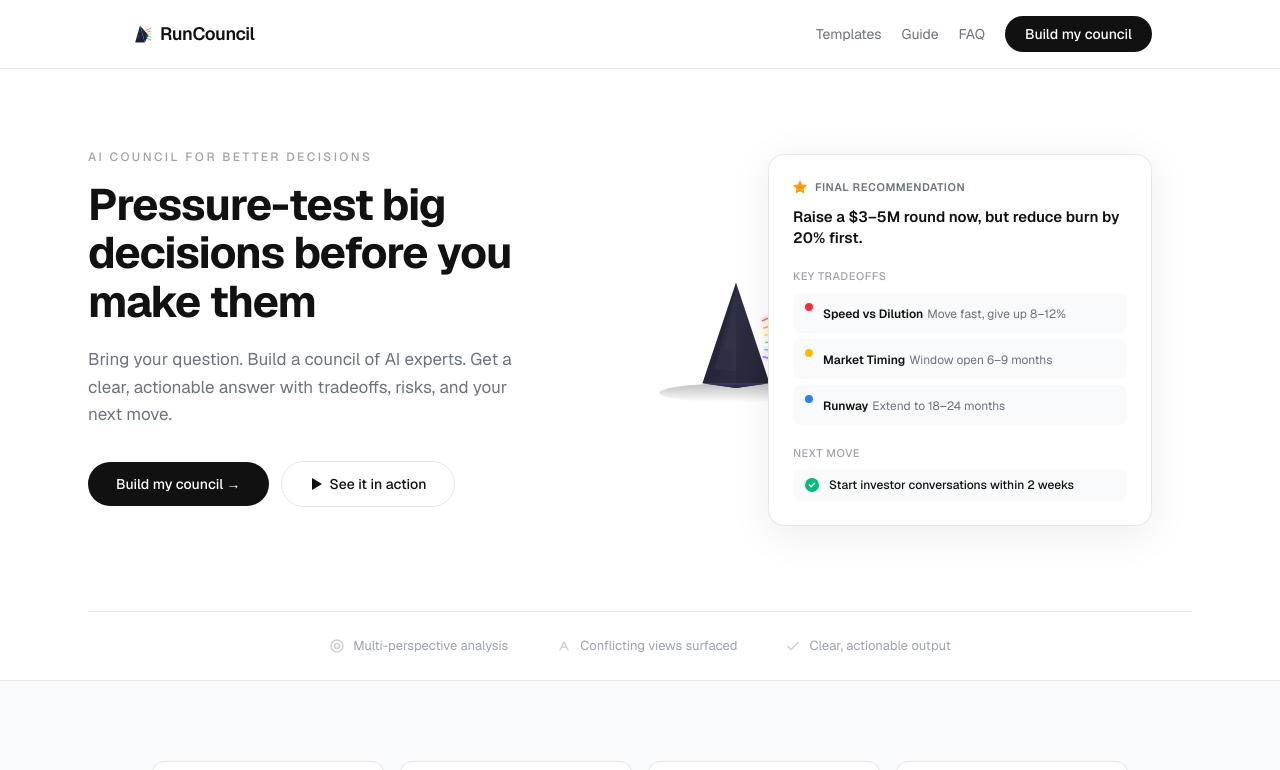
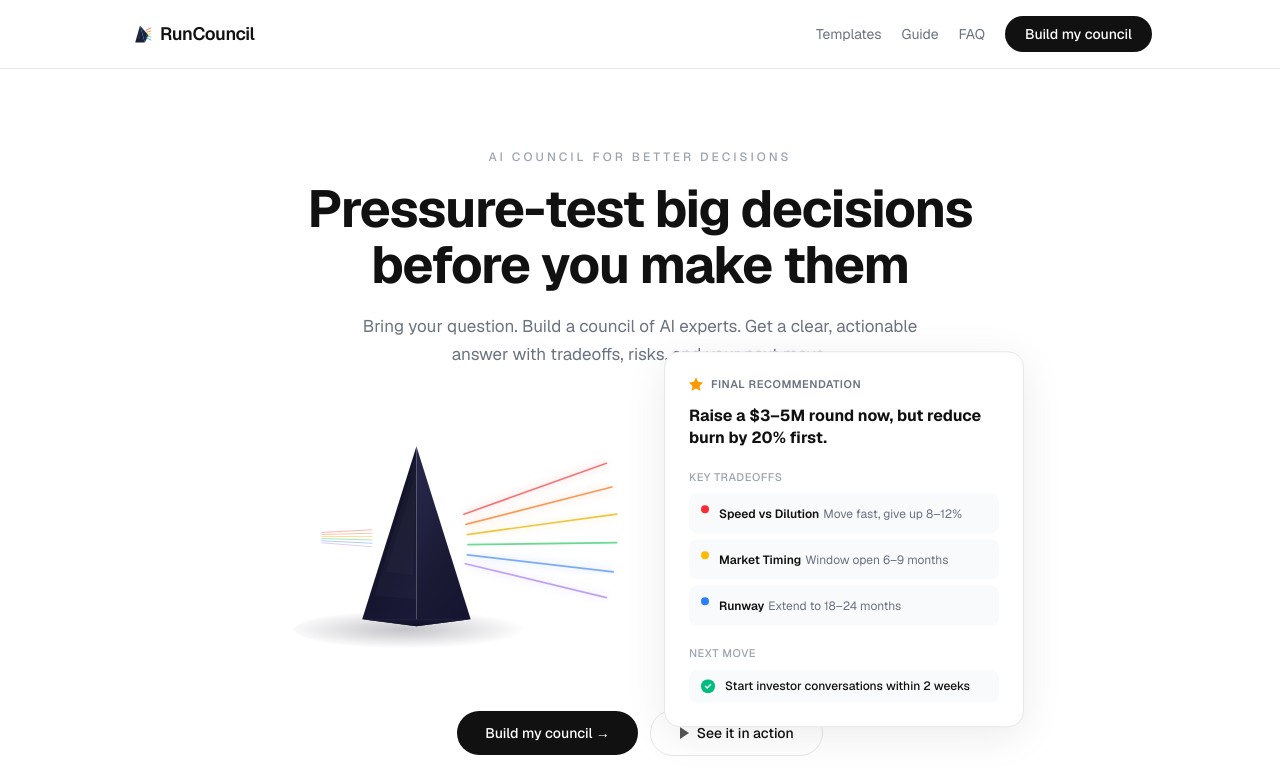
Before and after one commit to AgentPerrow/runcouncil, a Next.js app: page / in a window 1280 px wide. Shown: the top 770 px of the page. Built offline with nearby package versions, Linux system fonts and the light colour scheme.

Commit message:
feat: hero v3 — centered layout, improved SVG prism with glow effects, matching reference

```diff
--- a/src/app/page.tsx
+++ b/src/app/page.tsx
@@ -287,66 +287,50 @@ export default function Home() {
         {/* Step 1: Select */}
         {step === "select" && (
           <>
-          {/* Hero — Split layout: text left, prism + card right */}
-          <div className="mx-auto max-w-6xl px-4 sm:px-6">
-            <div className="py-12 sm:py-20 grid sm:grid-cols-2 gap-8 sm:gap-16 items-center">
-              {/* Left: Text */}
-              <div>
-                <p className="mb-4 text-xs font-medium uppercase tracking-[0.2em] text-[var(--rc-text-muted)]">
+          {/* Hero — Centered text, prism + card visual, CTAs below */}
+          <div className="mx-auto max-w-5xl px-4 sm:px-6">
+            {/* Centered text */}
+            <div className="pt-12 sm:pt-20 pb-6 sm:pb-10 text-center">
+              <p className="mb-4 text-xs font-medium uppercase tracking-[0.25em] text-[var(--rc-text-muted)]">
                 AI council for better decisions
               </p>
-                <h1 className="mb-5 text-3xl font-bold tracking-tight text-[var(--rc-text-primary)] sm:text-[44px] sm:leading-[1.1]">
+              <h1 className="mb-5 mx-auto max-w-3xl text-3xl font-bold tracking-tight text-[var(--rc-text-primary)] sm:text-[52px] sm:leading-[1.08]">
                 Pressure-test big decisions before you make them
               </h1>
-                <p className="mb-8 max-w-md text-base leading-relaxed text-[var(--rc-text-secondary)] sm:text-[17px]">
+              <p className="mx-auto max-w-xl text-base leading-relaxed text-[var(--rc-text-secondary)] sm:text-[17px]">
                 Bring your question. Build a council of AI experts. Get a clear, actionable answer with tradeoffs, risks, and your next move.
               </p>
-                <div className="flex flex-wrap items-center gap-3 mb-6">
-                  <button
-                    onClick={() => { setShowAllCouncils(false); document.getElementById("councils")?.scrollIntoView({ behavior: "smooth" }); }}
-                    className="rounded-full bg-[#111111] dark:bg-white px-7 py-3 text-sm font-medium text-white dark:text-[#111111] hover:opacity-90"
-                  >
-                    Build my council →
-                  </button>
-                  <a
-                    href="/guide"
-                    className="flex items-center gap-2 rounded-full border border-[var(--rc-border)] px-7 py-3 text-sm font-medium text-[var(--rc-text-primary)] hover:border-[var(--rc-text-muted)]"
-                  >
-                    <svg width="12" height="12" viewBox="0 0 12 12" fill="currentColor"><polygon points="2,0 12,6 2,12" /></svg>
-                    See it in action
-                  </a>
-                </div>
             </div>
 
-              {/* Right: Prism illustration + floating card */}
-              <div className="relative">
-                {/* Prism */}
-                <div className="hidden sm:block absolute -left-8 top-1/2 -translate-y-1/2 w-48 z-0 opacity-90">
+            {/* Prism + Card visual — overlapping layout */}
+            <div className="relative mx-auto max-w-3xl mb-6 sm:mb-10">
+              {/* Prism illustration — center-left */}
+              <div className="hidden sm:block w-[380px] relative z-0 mx-auto sm:mx-0 sm:-ml-4">
                 <HeroPrism />
               </div>
 
-                {/* Final Recommendation Card — floating */}
-                <div className="relative z-10 sm:ml-24 w-full max-w-sm rounded-2xl border border-[var(--rc-border)] bg-[var(--rc-card)] p-6 shadow-[0_8px_40px_rgba(0,0,0,0.08)] dark:shadow-[0_8px_40px_rgba(0,0,0,0.4)]">
+              {/* Final Recommendation Card — floating right, overlapping prism */}
+              <div className="relative sm:absolute sm:right-0 sm:top-1/2 sm:-translate-y-1/2 z-10 w-full max-w-[360px] mx-auto sm:mx-0 rounded-2xl border border-[var(--rc-border)] bg-[var(--rc-card)] p-5 sm:p-6 shadow-[0_8px_40px_rgba(0,0,0,0.08)] dark:shadow-[0_8px_40px_rgba(0,0,0,0.4)]">
                 <div className="mb-3 flex items-center gap-2">
                   <svg width="14" height="14" viewBox="0 0 16 16" fill="none" className="text-amber-500"><path d="M8 0l2.35 5.15L16 6l-4 3.9.95 5.6L8 12.85 3.05 15.5 4 9.9 0 6l5.65-.85L8 0z" fill="currentColor"/></svg>
                   <span className="text-[11px] font-semibold uppercase tracking-wider text-[var(--rc-text-secondary)]">Final Recommendation</span>
                 </div>
-                  <p className="mb-5 text-[15px] font-semibold leading-snug text-[var(--rc-text-primary)]">
+                <p className="mb-5 text-[16px] font-bold leading-snug text-[var(--rc-text-primary)]">
                   Raise a $3–5M round now, but reduce burn by 20% first.
                 </p>
 
                 <p className="mb-2 text-[11px] font-medium uppercase tracking-wider text-[var(--rc-text-muted)]">Key Tradeoffs</p>
                 <div className="space-y-1.5 mb-5">
                   <div className="flex items-start gap-2.5 rounded-lg bg-[var(--rc-surface)] px-3 py-2">
-                      <span className="mt-0.5 h-2 w-2 shrink-0 rounded-full bg-red-500" />
+                    <span className="mt-1 h-2 w-2 shrink-0 rounded-full bg-red-500" />
                     <div><span className="text-xs font-semibold text-[var(--rc-text-primary)]">Speed vs Dilution</span> <span className="text-xs text-[var(--rc-text-secondary)]">Move fast, give up 8–12%</span></div>
                   </div>
                   <div className="flex items-start gap-2.5 rounded-lg bg-[var(--rc-surface)] px-3 py-2">
-                      <span className="mt-0.5 h-2 w-2 shrink-0 rounded-full bg-amber-400" />
+                    <span className="mt-1 h-2 w-2 shrink-0 rounded-full bg-amber-400" />
                     <div><span className="text-xs font-semibold text-[var(--rc-text-primary)]">Market Timing</span> <span className="text-xs text-[var(--rc-text-secondary)]">Window open 6–9 months</span></div>
                   </div>
                   <div className="flex items-start gap-2.5 rounded-lg bg-[var(--rc-surface)] px-3 py-2">
-                      <span className="mt-0.5 h-2 w-2 shrink-0 rounded-full bg-blue-500" />
+                    <span className="mt-1 h-2 w-2 shrink-0 rounded-full bg-blue-500" />
                     <div><span className="text-xs font-semibold text-[var(--rc-text-primary)]">Runway</span> <span className="text-xs text-[var(--rc-text-secondary)]">Extend to 18–24 months</span></div>
                   </div>
                 </div>
@@ -358,6 +342,22 @@ export default function Home() {
                 </div>
               </div>
             </div>
+
+            {/* CTAs — centered */}
+            <div className="flex flex-wrap items-center justify-center gap-3 mb-8">
+              <button
+                onClick={() => { setShowAllCouncils(false); document.getElementById("councils")?.scrollIntoView({ behavior: "smooth" }); }}
+                className="rounded-full bg-[#111111] dark:bg-white px-7 py-3 text-sm font-medium text-white dark:text-[#111111] hover:opacity-90"
+              >
+                Build my council →
+              </button>
+              <a
+                href="/guide"
+                className="flex items-center gap-2 rounded-full border border-[var(--rc-border)] px-7 py-3 text-sm font-medium text-[var(--rc-text-primary)] hover:border-[var(--rc-text-muted)]"
+              >
+                <svg width="10" height="12" viewBox="0 0 10 12" fill="currentColor" opacity="0.7"><polygon points="1,0 10,6 1,12" /></svg>
+                See it in action
+              </a>
             </div>
 
             {/* Value Props Bar */}
--- a/src/components/HeroPrism.tsx
+++ b/src/components/HeroPrism.tsx
@@ -1,123 +1,140 @@
-// HeroPrism — Large decorative prism illustration for the hero section
-// Photorealistic-style dark glass prism with rainbow light refraction
+// HeroPrism — High-quality 3D-style prism with rainbow refraction
+// CSS gradient approach with SVG for the beams
 
 export default function HeroPrism({ className = "" }: { className?: string }) {
   return (
-    <div className={`relative ${className}`}>
+    <div className={`relative select-none ${className}`}>
+      <div className="relative w-full max-w-[560px] mx-auto" style={{ aspectRatio: "16/11" }}>
         <svg
-        viewBox="0 0 400 360"
+          viewBox="0 0 560 385"
           fill="none"
           xmlns="http://www.w3.org/2000/svg"
-        className="w-full h-auto"
+          className="w-full h-full"
         >
           <defs>
-          {/* Prism face gradients */}
-          <linearGradient id="hero-face-left" x1="0" y1="0" x2="1" y2="1">
-            <stop offset="0%" stopColor="#1c1c3a" />
-            <stop offset="50%" stopColor="#0e0e24" />
-            <stop offset="100%" stopColor="#18182f" />
+            {/* Prism face gradients - dark glass look */}
+            <linearGradient id="hp-left" x1="0.3" y1="0" x2="0.8" y2="1">
+              <stop offset="0%" stopColor="#1e1e3f" />
+              <stop offset="40%" stopColor="#12122a" />
+              <stop offset="100%" stopColor="#1a1a38" />
             </linearGradient>
-          <linearGradient id="hero-face-right" x1="0" y1="0" x2="1" y2="0.8">
-            <stop offset="0%" stopColor="#1a1a35" />
-            <stop offset="100%" stopColor="#0d0d20" />
+            <linearGradient id="hp-right" x1="0.5" y1="0" x2="1" y2="1">
+              <stop offset="0%" stopColor="#252548" />
+              <stop offset="50%" stopColor="#1a1a35" />
+              <stop offset="100%" stopColor="#141430" />
             </linearGradient>
-          <linearGradient id="hero-face-front" x1="0.5" y1="0" x2="0.5" y2="1">
-            <stop offset="0%" stopColor="#252550" />
-            <stop offset="100%" stopColor="#0f0f25" />
+            <linearGradient id="hp-bottom" x1="0.5" y1="0" x2="0.5" y2="1">
+              <stop offset="0%" stopColor="#1a1a38" />
+              <stop offset="100%" stopColor="#0e0e22" />
             </linearGradient>
 
-          {/* Incoming light beam */}
-          <linearGradient id="hero-beam-in" x1="0" y1="0.3" x2="1" y2="0.5">
-            <stop offset="0%" stopColor="white" stopOpacity="0.9" />
-            <stop offset="100%" stopColor="white" stopOpacity="0.3" />
+            {/* White input beam gradient */}
+            <linearGradient id="hp-beam-in" x1="0" y1="0.5" x2="1" y2="0.5">
+              <stop offset="0%" stopColor="white" stopOpacity="0" />
+              <stop offset="30%" stopColor="white" stopOpacity="0.15" />
+              <stop offset="100%" stopColor="white" stopOpacity="0.5" />
             </linearGradient>
 
-          {/* Rainbow spectrum for output beams */}
-          <linearGradient id="hero-spectrum" x1="0" y1="0" x2="0" y2="1">
-            <stop offset="0%" stopColor="#ff3333" />
-            <stop offset="16%" stopColor="#ff8800" />
-            <stop offset="33%" stopColor="#ffcc00" />
-            <stop offset="50%" stopColor="#33cc33" />
-            <stop offset="66%" stopColor="#3399ff" />
-            <stop offset="83%" stopColor="#6633ff" />
-            <stop offset="100%" stopColor="#9933ff" />
+            {/* Glow filters */}
+            <filter id="hp-glow-sm">
+              <feGaussianBlur stdDeviation="3" />
+            </filter>
+            <filter id="hp-glow-md">
+              <feGaussianBlur stdDeviation="6" />
+            </filter>
+            <filter id="hp-glow-lg">
+              <feGaussianBlur stdDeviation="10" />
+            </filter>
+
+            {/* Beam glow colors */}
+            <linearGradient id="hp-beam-rainbow" x1="0" y1="0" x2="0" y2="1">
+              <stop offset="0%" stopColor="#ef4444" />
+              <stop offset="20%" stopColor="#f97316" />
+              <stop offset="40%" stopColor="#eab308" />
+              <stop offset="60%" stopColor="#22c55e" />
+              <stop offset="80%" stopColor="#3b82f6" />
+              <stop offset="100%" stopColor="#8b5cf6" />
             </linearGradient>
 
-          {/* Glow filter */}
-          <filter id="glow" x="-50%" y="-50%" width="200%" height="200%">
-            <feGaussianBlur stdDeviation="8" result="blur" />
-            <feComposite in="SourceGraphic" in2="blur" operator="over" />
-          </filter>
-          <filter id="soft-glow" x="-50%" y="-50%" width="200%" height="200%">
-            <feGaussianBlur stdDeviation="4" result="blur" />
-            <feComposite in="SourceGraphic" in2="blur" operator="over" />
-          </filter>
-
-          {/* Surface reflection gradient */}
-          <linearGradient id="surface-fade" x1="0.5" y1="0" x2="0.5" y2="1">
-            <stop offset="0%" stopColor="#111122" stopOpacity="0.3" />
-            <stop offset="100%" stopColor="#111122" stopOpacity="0" />
-          </linearGradient>
+            {/* Surface reflection */}
+            <radialGradient id="hp-shadow" cx="0.45" cy="0.5" r="0.5">
+              <stop offset="0%" stopColor="#111128" stopOpacity="0.25" />
+              <stop offset="100%" stopColor="#111128" stopOpacity="0" />
+            </radialGradient>
           </defs>
 
-        {/* Subtle surface/ground plane */}
-        <ellipse cx="200" cy="290" rx="160" ry="20" fill="url(#surface-fade)" />
+          {/* Ground shadow / reflection */}
+          <ellipse cx="260" cy="325" rx="180" ry="28" fill="url(#hp-shadow)" />
 
-        {/* Incoming white light beam */}
+          {/* === INCOMING WHITE BEAM === */}
           <polygon
-          points="0,140 0,160 145,175 145,165"
-          fill="url(#hero-beam-in)"
-          opacity="0.6"
+            points="0,175 0,195 195,195 195,185"
+            fill="url(#hp-beam-in)"
           />
+          {/* Beam glow */}
+          <line x1="0" y1="190" x2="195" y2="190" stroke="white" strokeWidth="8" opacity="0.06" filter="url(#hp-glow-lg)" />
 
-        {/* Glow where beam hits prism */}
-        <circle cx="148" cy="170" r="12" fill="white" opacity="0.15" filter="url(#glow)" />
+          {/* Incoming rainbow hint - subtle color separation near prism */}
+          <line x1="120" y1="182" x2="195" y2="178" stroke="#ef4444" strokeWidth="1.5" opacity="0.4" />
+          <line x1="120" y1="185" x2="195" y2="183" stroke="#f97316" strokeWidth="1.5" opacity="0.4" />
+          <line x1="120" y1="188" x2="195" y2="188" stroke="#eab308" strokeWidth="1.5" opacity="0.4" />
+          <line x1="120" y1="191" x2="195" y2="193" stroke="#22c55e" strokeWidth="1.5" opacity="0.4" />
+          <line x1="120" y1="194" x2="195" y2="198" stroke="#3b82f6" strokeWidth="1.5" opacity="0.4" />
+          <line x1="120" y1="197" x2="195" y2="203" stroke="#8b5cf6" strokeWidth="1.5" opacity="0.3" />
 
-        {/* PRISM — 3D triangular prism */}
-        {/* Left face */}
-        <polygon points="200,60 130,270 200,280" fill="url(#hero-face-left)" />
-        {/* Right face */}
-        <polygon points="200,60 270,270 200,280" fill="url(#hero-face-right)" />
-        {/* Front/bottom connecting face */}
-        <polygon points="130,270 270,270 200,280" fill="url(#hero-face-front)" />
+          {/* === PRISM — 3D triangular === */}
+          {/* Left face (darker) */}
+          <polygon points="260,55 180,310 260,320" fill="url(#hp-left)" />
+          {/* Right face (slightly lighter) */}
+          <polygon points="260,55 340,310 260,320" fill="url(#hp-right)" />
+          {/* Bottom face (depth) */}
+          <polygon points="180,310 340,310 260,320" fill="url(#hp-bottom)" />
 
           {/* Edge highlights */}
-        <line x1="200" y1="60" x2="130" y2="270" stroke="rgba(255,255,255,0.08)" strokeWidth="1" />
-        <line x1="200" y1="60" x2="270" y2="270" stroke="rgba(255,255,255,0.12)" strokeWidth="1" />
-        <line x1="130" y1="270" x2="270" y2="270" stroke="rgba(255,255,255,0.05)" strokeWidth="1" />
+          <line x1="260" y1="55" x2="180" y2="310" stroke="rgba(255,255,255,0.07)" strokeWidth="1" />
+          <line x1="260" y1="55" x2="340" y2="310" stroke="rgba(255,255,255,0.12)" strokeWidth="1" />
+          <line x1="180" y1="310" x2="340" y2="310" stroke="rgba(255,255,255,0.04)" strokeWidth="1" />
+          <line x1="180" y1="310" x2="260" y2="320" stroke="rgba(255,255,255,0.03)" strokeWidth="1" />
+          <line x1="340" y1="310" x2="260" y2="320" stroke="rgba(255,255,255,0.05)" strokeWidth="1" />
 
-        {/* Internal reflection / highlight */}
-        <polygon points="200,70 155,240 200,245" fill="rgba(255,255,255,0.03)" />
-        <polygon points="200,80 175,200 200,205" fill="rgba(255,255,255,0.02)" />
+          {/* Internal reflections */}
+          <polygon points="260,68 198,275 260,280" fill="rgba(255,255,255,0.025)" />
+          <polygon points="260,90 215,240 255,245" fill="rgba(255,255,255,0.015)" />
 
-        {/* Refracted rainbow beams exiting right side */}
+          {/* Glow at entry point */}
+          <circle cx="195" cy="190" r="15" fill="white" opacity="0.08" filter="url(#hp-glow-md)" />
+
+          {/* === REFRACTED BEAMS EXITING RIGHT === */}
+          {/* Each beam: glow layer + sharp line */}
+
           {/* Red */}
-        <line x1="255" y1="140" x2="380" y2="80" stroke="#ff3333" strokeWidth="3" strokeLinecap="round" opacity="0.7" filter="url(#soft-glow)" />
-        <line x1="255" y1="140" x2="380" y2="80" stroke="#ff3333" strokeWidth="1.5" strokeLinecap="round" opacity="0.9" />
+          <line x1="330" y1="155" x2="540" y2="80" stroke="#ef4444" strokeWidth="6" opacity="0.15" filter="url(#hp-glow-md)" />
+          <line x1="330" y1="155" x2="540" y2="80" stroke="#ef4444" strokeWidth="2.5" opacity="0.7" strokeLinecap="round" />
 
           {/* Orange */}
-        <line x1="258" y1="155" x2="390" y2="110" stroke="#ff8800" strokeWidth="3" strokeLinecap="round" opacity="0.7" filter="url(#soft-glow)" />
-        <line x1="258" y1="155" x2="390" y2="110" stroke="#ff8800" strokeWidth="1.5" strokeLinecap="round" opacity="0.9" />
+          <line x1="333" y1="170" x2="548" y2="115" stroke="#f97316" strokeWidth="6" opacity="0.15" filter="url(#hp-glow-md)" />
+          <line x1="333" y1="170" x2="548" y2="115" stroke="#f97316" strokeWidth="2.5" opacity="0.7" strokeLinecap="round" />
 
           {/* Yellow */}
-        <line x1="260" y1="170" x2="400" y2="145" stroke="#ffcc00" strokeWidth="3" strokeLinecap="round" opacity="0.7" filter="url(#soft-glow)" />
-        <line x1="260" y1="170" x2="400" y2="145" stroke="#ffcc00" strokeWidth="1.5" strokeLinecap="round" opacity="0.9" />
+          <line x1="335" y1="185" x2="555" y2="155" stroke="#eab308" strokeWidth="6" opacity="0.15" filter="url(#hp-glow-md)" />
+          <line x1="335" y1="185" x2="555" y2="155" stroke="#eab308" strokeWidth="2.5" opacity="0.75" strokeLinecap="round" />
 
           {/* Green */}
-        <line x1="262" y1="185" x2="400" y2="180" stroke="#33cc33" strokeWidth="3" strokeLinecap="round" opacity="0.7" filter="url(#soft-glow)" />
-        <line x1="262" y1="185" x2="400" y2="180" stroke="#33cc33" strokeWidth="1.5" strokeLinecap="round" opacity="0.9" />
+          <line x1="336" y1="200" x2="555" y2="197" stroke="#22c55e" strokeWidth="6" opacity="0.15" filter="url(#hp-glow-md)" />
+          <line x1="336" y1="200" x2="555" y2="197" stroke="#22c55e" strokeWidth="2.5" opacity="0.65" strokeLinecap="round" />
 
           {/* Blue */}
-        <line x1="260" y1="200" x2="395" y2="215" stroke="#3399ff" strokeWidth="3" strokeLinecap="round" opacity="0.7" filter="url(#soft-glow)" />
-        <line x1="260" y1="200" x2="395" y2="215" stroke="#3399ff" strokeWidth="1.5" strokeLinecap="round" opacity="0.9" />
+          <line x1="335" y1="215" x2="550" y2="240" stroke="#3b82f6" strokeWidth="6" opacity="0.15" filter="url(#hp-glow-md)" />
+          <line x1="335" y1="215" x2="550" y2="240" stroke="#3b82f6" strokeWidth="2.5" opacity="0.65" strokeLinecap="round" />
 
           {/* Violet */}
-        <line x1="257" y1="215" x2="385" y2="250" stroke="#7733ff" strokeWidth="3" strokeLinecap="round" opacity="0.6" filter="url(#soft-glow)" />
-        <line x1="257" y1="215" x2="385" y2="250" stroke="#7733ff" strokeWidth="1.5" strokeLinecap="round" opacity="0.8" />
+          <line x1="332" y1="228" x2="540" y2="278" stroke="#8b5cf6" strokeWidth="6" opacity="0.12" filter="url(#hp-glow-md)" />
+          <line x1="332" y1="228" x2="540" y2="278" stroke="#8b5cf6" strokeWidth="2.5" opacity="0.55" strokeLinecap="round" />
 
-        {/* Subtle prism glow on right side */}
-        <circle cx="270" cy="180" r="30" fill="white" opacity="0.04" filter="url(#glow)" />
+          {/* Exit glow */}
+          <circle cx="340" cy="190" r="25" fill="white" opacity="0.04" filter="url(#hp-glow-lg)" />
         </svg>
+      </div>
     </div>
   );
 }
```
Also changed, not shown: public/prism-hero.png (added). Lines whose indentation alone changed are shown as unchanged.
